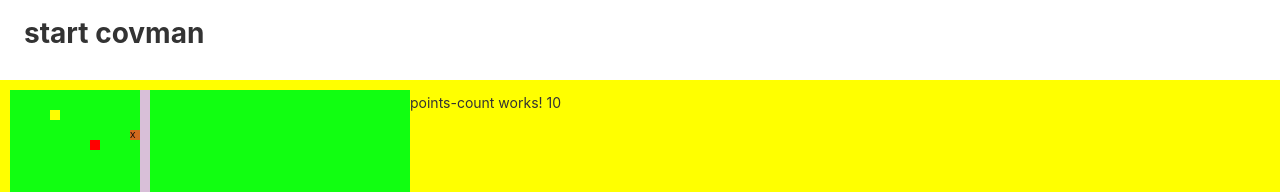
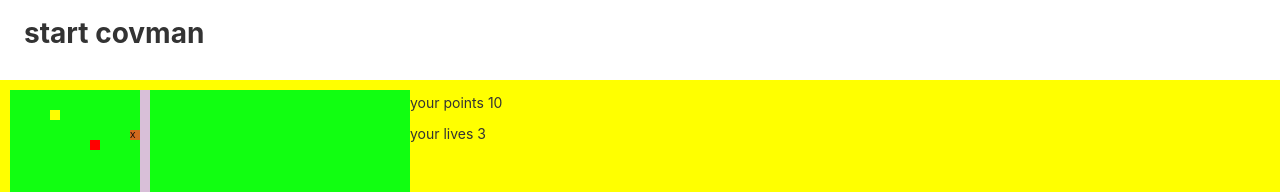
Before and after one commit to munich99/covman, an Angular app: page /game in a window 1280 px wide. Shown: the top 192 px of the page. Built offline with nearby package versions, Linux system fonts and the light colour scheme.

Commit message:
covman - losing lives

```diff
--- a/src/app/main-part/cov-enemy/cov-enemy.component.ts
+++ b/src/app/main-part/cov-enemy/cov-enemy.component.ts
@@ -8,8 +8,6 @@ import { Component, OnInit, ElementRef, ViewChild } from '@angular/core';
 })
 export class CovEnemyComponent implements OnInit {
 
-  // @ViewChild('enemywalk', {static: true}) enemyView:ElementRef;
-
   positionx:number = 40;
   positiony:number = 20;
   positionX = this.positionx + "px";
@@ -19,16 +17,11 @@ export class CovEnemyComponent implements OnInit {
   constructor() { }
 
   ngOnInit() { }
-/*
-    this._PointServiceService.CovEnemyX$
-    .subscribe(xx => {
-      */
 
-
-    sayHello(x:number, y:number){
-      console.log(x + "hallo from enemy" + y);
-      if (this.positionx == x && this.positiony == y) alert("erwischt");
-    }
+  sayHello(x:number, y:number, live:number){
+    if (this.positionx == x && this.positiony == y) return (live-1);
+    else return live;
+  }
 
 
 
--- a/src/app/main-part/covman/covman.component.html
+++ b/src/app/main-part/covman/covman.component.html
@@ -7,4 +7,4 @@
   <app-points></app-points>
   <app-cov-enemy #enemyview></app-cov-enemy>
 </div>
-<app-points-table></app-points-table>
+<app-points-table [liveToDie] = lives></app-points-table>
--- a/src/app/main-part/covman/covman.component.ts
+++ b/src/app/main-part/covman/covman.component.ts
@@ -26,6 +26,8 @@ export class CovmanComponent implements OnInit, AfterViewInit {
   positionX = this.positionx + "px";
   positionY = this.positiony + "px";
   positionDirection = "ArrowRight";
+
+  lives:number = 3;
 
   nextMovePermission:boolean;
 
@@ -85,8 +87,8 @@ export class CovmanComponent implements OnInit, AfterViewInit {
     let covManPosition = {positionx:this.positionx, positiony: this.positiony};
     this._PointCountService.covManPosition(covManPosition);
 
-    // asking for enemy
-    this.enemyview.sayHello(this.positionx, this.positiony);
+    // asking for enemy and still to live
+    this.lives = this.enemyview.sayHello(this.positionx, this.positiony, this.lives);
 
   }
 
--- a/src/app/main-part/points-table/points-table.component.html
+++ b/src/app/main-part/points-table/points-table.component.html
@@ -1,3 +1,6 @@
 <p>
-  points-count works! {{points}}
+  your points {{points}}
 </p>
+<p>
+  your lives {{liveToDie}}
+</p>
--- a/src/app/main-part/points-table/points-table.component.ts
+++ b/src/app/main-part/points-table/points-table.component.ts
@@ -1,4 +1,4 @@
-import { Component, OnInit } from '@angular/core';
+import { Component, OnInit, Input } from '@angular/core';
 import { PointCountService } from '../../_services/point-count.service';
 
 @Component({
@@ -9,6 +9,7 @@ import { PointCountService } from '../../_services/point-count.service';
 export class PointsTableComponent implements OnInit {
 
   points:number=10;
+  @Input() liveToDie:number;
 
   constructor(
     public _PointCountService:PointCountService
```
